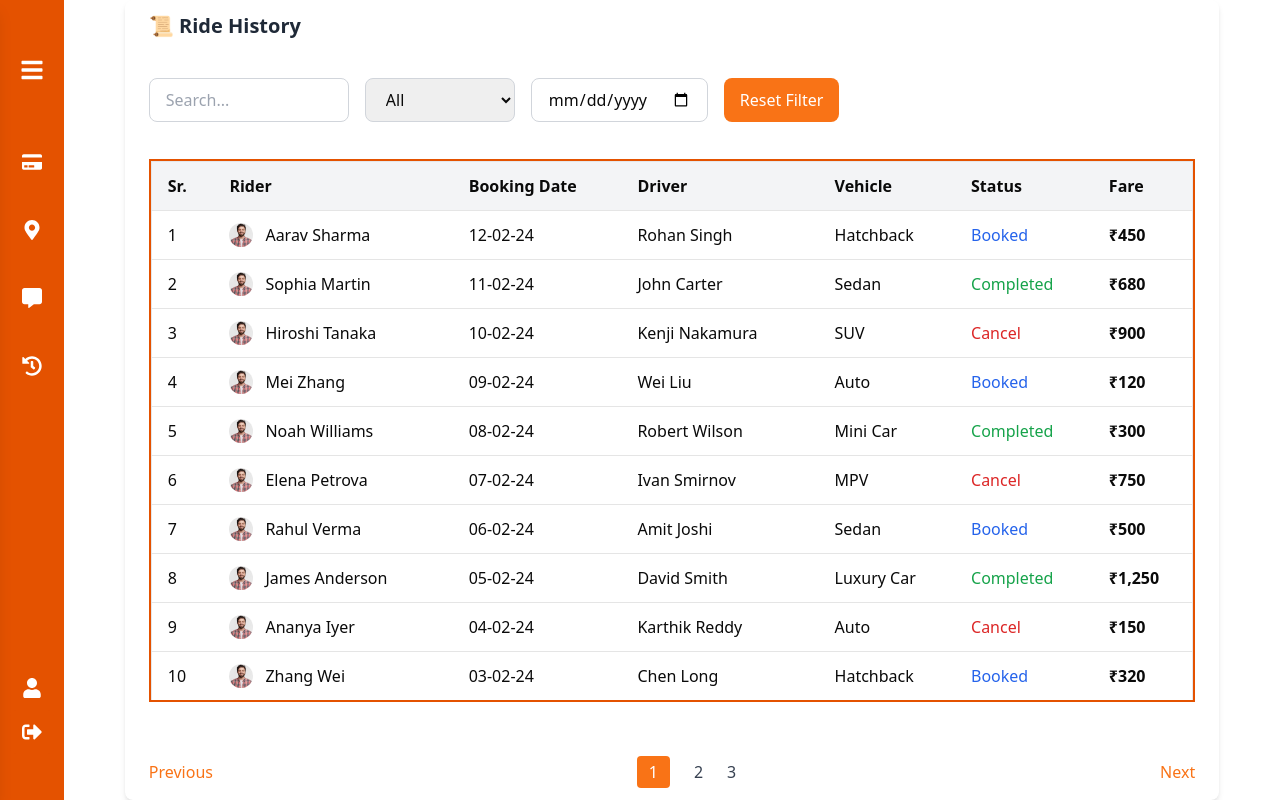
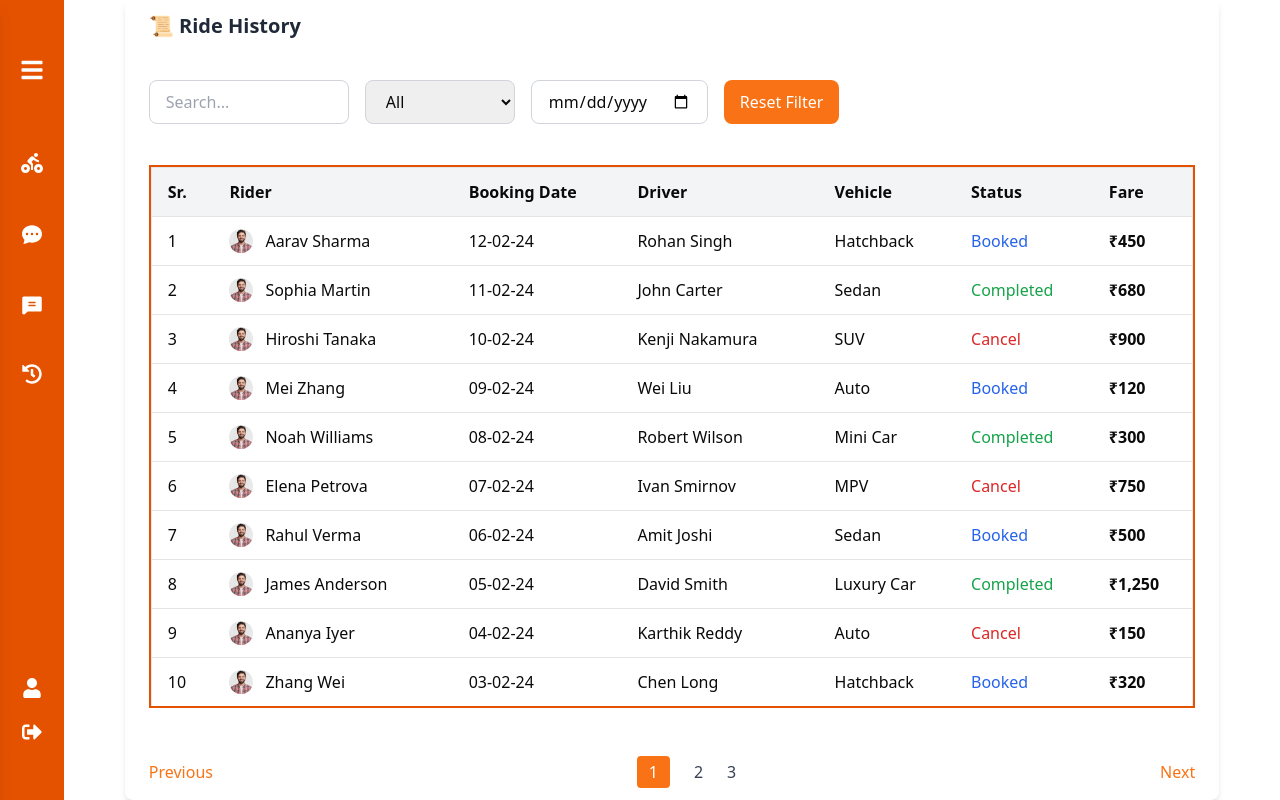
Before and after one commit to delta-mohit/Ride-Booking-Website, a Next.js app: page /features/ride-history in a window 1280 px wide. Built offline with nearby package versions, Linux system fonts and the light colour scheme.

Commit message:
fix: sidebar icons fix: logout button

```diff
--- a/app/features/profile/page.tsx
+++ b/app/features/profile/page.tsx
@@ -183,7 +183,7 @@ export default function Profile() {
           {rideStats.map((stat, index) => (
             <div
               key={index}
-              className="bg-white p-4 lg:w-3/4 rounded-lg shadow-md text-center"
+              className="bg-white p-4 h-full w-full lg:w-3/4 rounded-lg shadow-md text-center"
             >
               <div className="text-3xl">{stat.icon}</div>
               <p className="text-gray-600 text-sm">{stat.label}</p>
--- a/app/features/ride-history/page.tsx
+++ b/app/features/ride-history/page.tsx
@@ -31,7 +31,7 @@ export default function RideHistory() {
       <h2 className="text-xl font-semibold text-gray-800">📜 Ride History</h2>
 
       {/* Filters & Search */}
-      <div className="flex flex-wrap gap-2 sm:gap-4">
+      <div className="flex flex-wrap gap-2 sm:gap-4 py-2">
         {/* Search Input */}
         <input
           type="text"
@@ -61,7 +61,9 @@ export default function RideHistory() {
 
         {/* Reset Filters Button */}
         <button
-          className="bg-orange-500 text-white px-4 py-2 rounded-lg hover:bg-orange-600 transition-all"
+          className={`bg-orange-500 text-white ${
+            isMobile ? "px-2 py-1" : "px-4 py-2"
+          }  rounded-lg hover:bg-orange-600 transition-all`}
           onClick={() => {
             setSearch("");
             setFilterStatus("All");
--- a/components/navbar/Sidebar.tsx
+++ b/components/navbar/Sidebar.tsx
@@ -4,12 +4,13 @@ import {
   FaBars,
   FaTimes,
   FaHistory,
-  FaCreditCard,
-  FaCommentAlt,
   FaUser,
-  FaMapMarkerAlt,
   FaSignOutAlt,
 } from "react-icons/fa";
+import { RiRidingFill } from "react-icons/ri";
+import { PiChatTextFill } from "react-icons/pi";
+import { BsChatDotsFill } from "react-icons/bs";
+
 import SideItem from "./SideItem";
 import { useRouter } from "next/navigation";
 import toast, { Toaster } from "react-hot-toast";
@@ -19,17 +20,17 @@ const links = [
   {
     href: "/features/book-ride",
     label: "Book Ride",
-    icon: <FaCreditCard size={20} />,
+    icon: <RiRidingFill size={24} />,
   },
   {
     href: "/features/chat",
     label: "Chat with Driver",
-    icon: <FaMapMarkerAlt size={20} />,
+    icon: <BsChatDotsFill size={20} />,
   },
   {
     href: "/features/feedback",
     label: "Feedback",
-    icon: <FaCommentAlt size={20} />,
+    icon: <PiChatTextFill size={24} />,
   },
   {
     href: "/features/ride-history",
--- a/components/navbar/SmallSideBar.tsx
+++ b/components/navbar/SmallSideBar.tsx
@@ -4,32 +4,32 @@ import {
   FaBars,
   FaTimes,
   FaHistory,
-  FaCreditCard,
-  FaCommentAlt,
   FaUser,
-  FaMapMarkerAlt,
   FaSignOutAlt,
 } from "react-icons/fa";
 import { useRouter } from "next/navigation";
 import toast, { Toaster } from "react-hot-toast";
 import Link from "next/link";
 import logOut from "@/lib/logOut";
+import { RiRidingFill } from "react-icons/ri";
+import { BsChatDotsFill } from "react-icons/bs";
+import { PiChatTextFill } from "react-icons/pi";
 
-export const links = [
+const links = [
   {
     href: "/features/book-ride",
     label: "Book Ride",
-    icon: <FaCreditCard size={20} />,
+    icon: <RiRidingFill size={24} />,
   },
   {
     href: "/features/chat",
     label: "Chat with Driver",
-    icon: <FaMapMarkerAlt size={20} />,
+    icon: <BsChatDotsFill size={20} />,
   },
   {
     href: "/features/feedback",
     label: "Feedback",
-    icon: <FaCommentAlt size={20} />,
+    icon: <PiChatTextFill size={24} />,
   },
   {
     href: "/features/ride-history",
@@ -46,6 +46,7 @@ const Navbar = () => {
     toast.promise(
       async () => {
         await logOut();
+        router.push("/login");
       },
       {
         loading: "Logging out...",
@@ -53,7 +54,6 @@ const Navbar = () => {
         error: "Error when log out",
       }
     );
-    router.push("/login");
   };
 
   return (
@@ -102,7 +102,7 @@ const Navbar = () => {
             href="/features/profile"
             className="flex items-center gap-3 px-3 py-4 text-sm hover:bg-orange-500 rounded-md"
           >
-            <FaUser size={20} />
+            <FaUser size={22} />
             <span>Profile</span>
           </Link>
 
```
